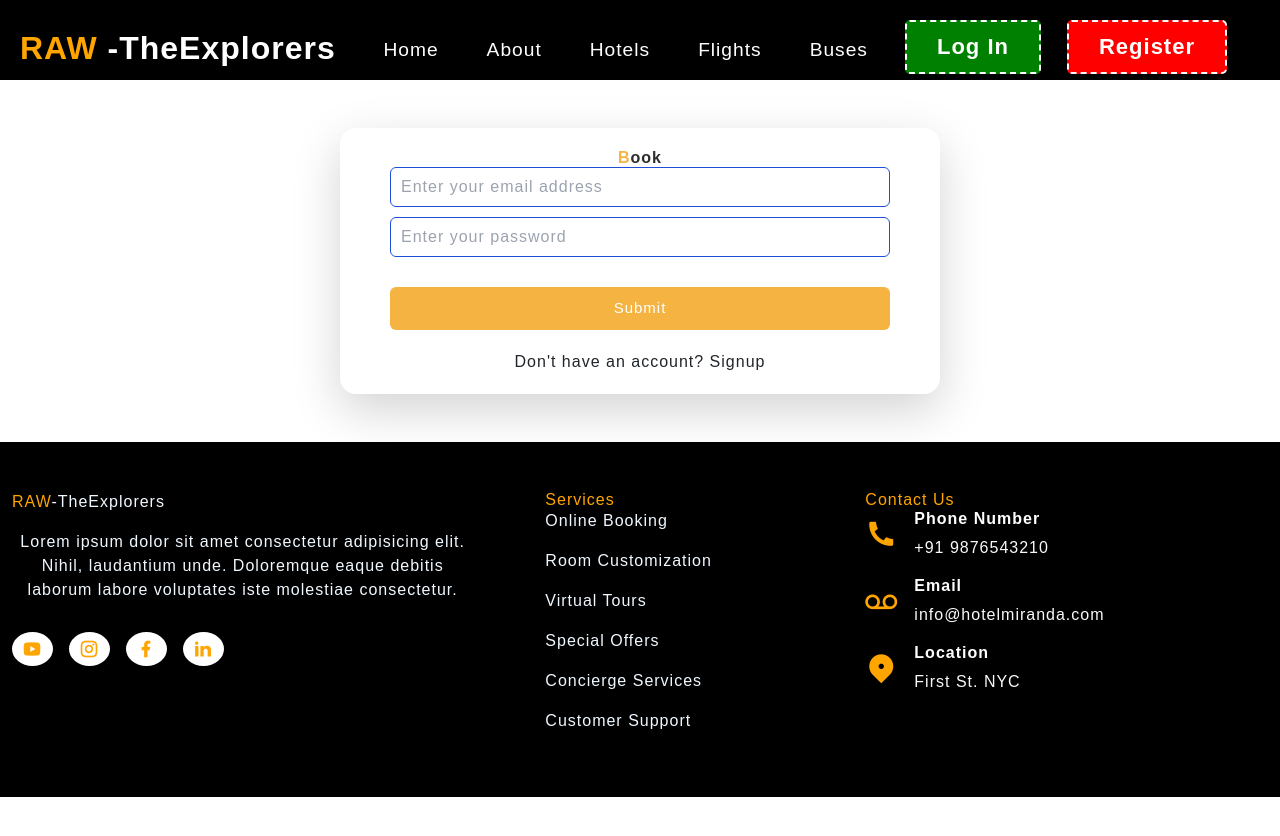
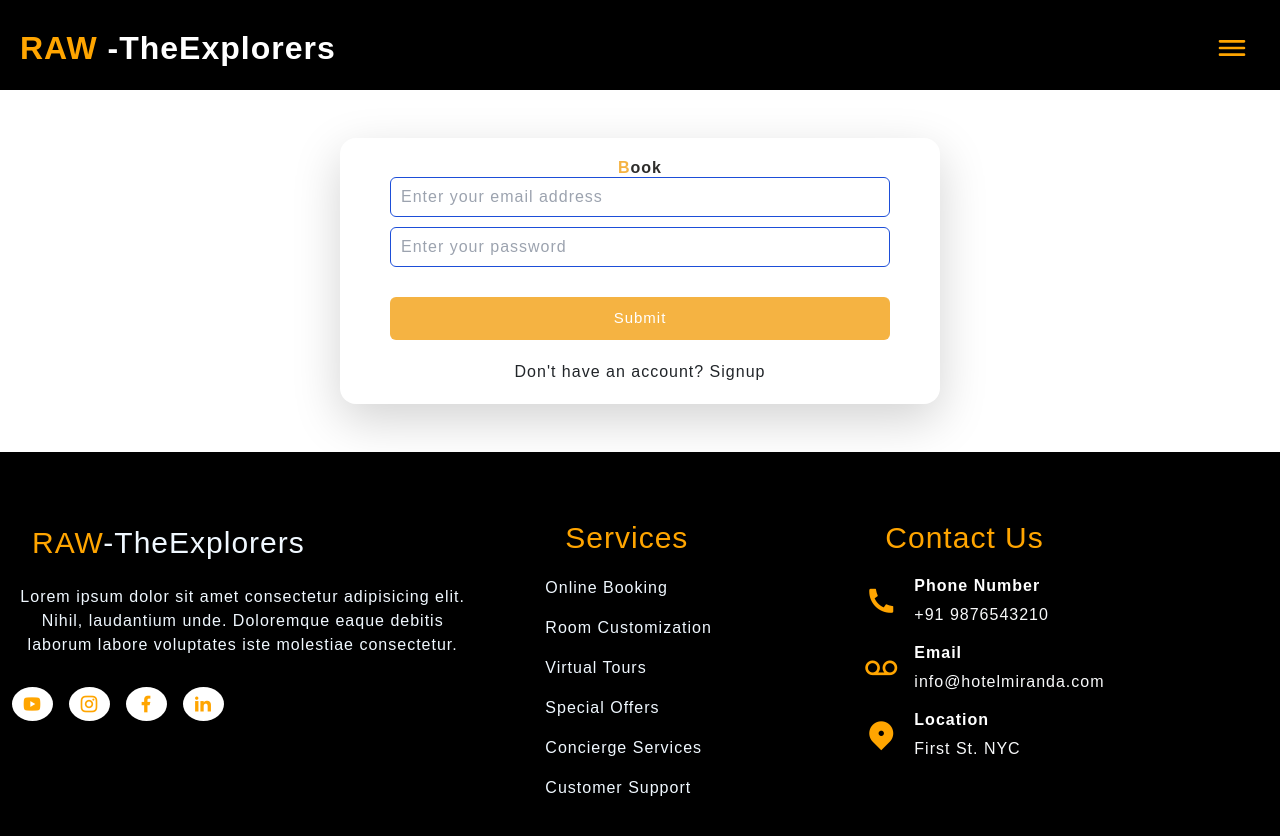
Before and after one commit to abdulwasaay/Booking-System-Frontend, a React (Create React App) app: page /login in a window 1280 px wide. Shown: the top 836 px of the page. Before the commit the page ends 800 px from the top, so only its background shows below. Built offline with nearby package versions, Linux system fonts and the light colour scheme.

Commit message:
Set responsiveness

```diff
--- a/src/components/hotels-components/Footer.jsx
+++ b/src/components/hotels-components/Footer.jsx
@@ -8,7 +8,7 @@ const Footer = () => {
         <Container className='py-5'>
       <Row class="section__container footer__container d-flex align-items-center ">
         <Col lg="5" class="footer__col">
-        <div className="logo">
+        <div className="logo" style={{fontSize: "30px", margin: "20px"}}>
             <span className='explorer' style={{color: "#ffa500"}}>RAW</span>
             <span className='raw raw2' >-TheExplorers</span>
         </div>
@@ -33,7 +33,7 @@ const Footer = () => {
           </ul>
         </Col>
         <Col lg="3" class="footer__col">
-          <h4 className='description2' style={{color: "#ffa500"}}>Services</h4>
+          <h4 className='description2' style={{color: "#ffa500" , fontSize: "30px", margin: "20px"}}>Services</h4>
           <div class="footer__links">
             <li className='description'><a href="#">Online Booking</a></li>
             <li className='description'><a href="#">Room Customization</a></li>
@@ -44,7 +44,7 @@ const Footer = () => {
           </div>
         </Col>
         <Col lg="3" class="footer__col">
-          <h4 className='description2' style={{color: "#ffa500"}}>Contact Us</h4>
+          <h4 className='description2' style={{color: "#ffa500", fontSize: "30px", margin: "20px"}}>Contact Us</h4>
           <div class="footer__links">
             <li>
               <span><i class="ri-phone-fill" style={{color: "#ffa500"}}></i></span>
--- a/src/components/hotels-components/Header.jsx
+++ b/src/components/hotels-components/Header.jsx
@@ -12,16 +12,16 @@ function Header() {
       <nav id="nav-bar" className="navbar">
         <div className="nav-container">
           <NavLink exact to="/" className="nav-logo">
-            <span style={{fontWeight: "700"}}>RAW <span style={{color:"white"}}>-TheExplorers</span></span>
+            <span style={{fontWeight: "700",color:"#ffa500"}}>RAW <span style={{color:"white"}}>-TheExplorers</span></span>
           </NavLink>
 
-          <ul className={click ? "nav-menu active" : "nav-menu"}>
+          <ul className={click ? "nav-menu active" : "nav-menu"} >
             <li className="nav-item marg">
               <NavLink
                 exact
                 to="/home"
                 activeClassName="active"
-                className="nav-links"
+                className="nav-links" style={{color:"white",textDecoration:"none"}}
                 onClick={handleClick}
               >
                 Home
@@ -32,7 +32,7 @@ function Header() {
                 exact
                 to="/about"
                 activeClassName="active"
-                className="nav-links"
+                className="nav-links" style={{color:"white",textDecoration:"none"}}
                 onClick={handleClick}
               >
                 About
@@ -43,7 +43,7 @@ function Header() {
                 exact
                 to="/hotels"
                 activeClassName="active"
-                className="nav-links"
+                className="nav-links" style={{color:"white",textDecoration:"none"}}
                 onClick={handleClick}
               >
                 Hotels
@@ -54,7 +54,7 @@ function Header() {
                 exact
                 to="/flights"
                 activeClassName="active"
-                className="nav-links"
+                className="nav-links" style={{color:"white",textDecoration:"none"}}
                 onClick={handleClick}
               >
                 Flights
@@ -65,7 +65,7 @@ function Header() {
                 exact
                 to="/buses"
                 activeClassName="active"
-                className="nav-links"
+                className="nav-links" style={{color:"white",textDecoration:"none"}}
                 onClick={handleClick}
               >
                 Buses
@@ -73,12 +73,12 @@ function Header() {
             </li>
             <li className="nav-item">
             <button className="btg">
-            <Link to="/login"> Log In</Link>
+            <Link to="/login" style={{color:"white",textDecoration:"none"}}> Log In</Link>
             </button>
             </li>
             <li className="nav-item">
             <button className="btr">
-               <Link to="/signup"> Register </Link>
+               <Link to="/signup" style={{color:"white",textDecoration:"none"}}> Register </Link>
             </button>
             </li>
           </ul>
@@ -86,11 +86,11 @@ function Header() {
 
             {click ? (
               <span className="icon">
-                <HamburgetMenuOpen />{" "}
+                <HamburgetMenuClose />{" "}
               </span>
             ) : (
               <span className="icon">
-                <HamburgetMenuClose />
+                <HamburgetMenuOpen />
               </span>
             )}
           </div>
--- a/src/pages/Home.jsx
+++ b/src/pages/Home.jsx
@@ -304,18 +304,18 @@ const Home = () => {
       <div className="container">
         <div className="row">
           <div className="col-md-4 py-3 py-md-0">
-            <div className="card">
-              <img src={khi2} alt="" height="230px" />
+            <div className="card" style={{height: "300px"}}>
+              <img src={khi2} alt="" style={{height: "300px"}} />
             </div>
           </div>
           <div className="col-md-4 py-3 py-md-0">
-            <div className="card">
-              <img src={lhr2} alt="" height="230px" />
+            <div className="card" style={{height: "300px"}}>
+              <img src={lhr2} alt="" style={{height: "300px"}} />
             </div>
           </div>
           <div className="col-md-4 py-3 py-md-0">
-            <div className="card">
-              <img src={isl2} alt="" height="230px" />
+            <div className="card" style={{height: "300px"}}>
+              <img src={isl2} alt="" style={{height: "300px"}} />
             </div>
           </div>
         </div>
@@ -323,18 +323,18 @@ const Home = () => {
 
         <div className="row">
           <div className="col-md-4 py-3 py-md-0">
-            <div className="card">
-              <img src={qt2} alt="" height="230px" />
+            <div className="card"  style={{height: "300px"}}>
+              <img src={qt2} alt="" style={{height: "300px"}} />
             </div>
           </div>
           <div className="col-md-4 py-3 py-md-0">
-            <div className="card">
-              <img src={skd2} alt="" height="230px" />
+            <div className="card" style={{height: "300px"}}>
+              <img src={skd2} alt="" style={{height: "300px"}} />
             </div>
           </div>
           <div class="col-md-4 py-3 py-md-0">
-            <div class="card">
-              <img src={kash2} alt="" height="230px" />
+            <div class="card" style={{height: "300px"}}>
+              <img src={kash2} alt="" style={{height: "300px"}} />
             </div>
           </div>
         </div>
--- a/src/shared/hotels-shared/HotelDetails.jsx
+++ b/src/shared/hotels-shared/HotelDetails.jsx
@@ -27,13 +27,13 @@ const HotelDetails = () => {
                             <img src={imgUrl} height={380} width={800} alt='' />
 
                             <div className='tourInfo'>
-                                <h2>{hotel} ({city})</h2>
+                                <h2 style={{fontSize: "25px",fontWeight: "1000"}}> {hotel} ({city})</h2>
                                 <div className='tourDescription'>
                                     {description}
                                 </div>
                                 <div className='tourDates'>
-                                    <h6>Available Arrival Dates: <span>{arrival}</span></h6>
-                                    <h6>Available Departure Dates: <span>{departure}</span></h6>
+                                    <h6 style={{fontSize: "18px",fontWeight: "700"}}>Available Arrival Dates: <span>{arrival}</span></h6>
+                                    <h6 style={{fontSize: "18px",fontWeight: "700"}}>Available Departure Dates: <span>{departure}</span></h6>
                                 </div>
                                 <div className='tourPrice'>
                                     <i class="ri-hand-coin-line"></i><span>  Price: {price}</span>
@@ -151,7 +151,7 @@ const HotelDetails = () => {
                                                     </p>
                                                 </div>
                                             </FormGroup>
-                                            <button type="submit" disabled={isSubmitting} className="pay text-center" >
+                                            <button type="submit" disabled={isSubmitting} className="pay text-center" style={{color:"black"}} >
                                                 Pay Now
                                             </button>
                                             <p className=' text-center text-red-600 font-extrabold ml-[20px] mr-[20px] mt-[10px]'>
--- a/src/shared/hotels-shared/SearchBar.jsx
+++ b/src/shared/hotels-shared/SearchBar.jsx
@@ -102,10 +102,10 @@ import data from '../../data/hotels-data/hotels.json';
               .map((val) => {
                 return(
                   <div className="card col-3 my-2   template" key={val.id} style={{width: 300, marginInline: 5, paddingBlock:10}}>
-                    <img className='card-img-top' src={val.image} height={300} width={300} alt="" />
+                    <img className='card-img-top' src={val.image} style={{height: "300px"}} width={300} alt="" />
                     <div className='card-body'>
-                      <h3 className='hotel'>{val.hotel}<span className='city'> ({val.city})</span></h3>
-                      <Link to={`/hotels/${val.id}`} className='bt' sty>
+                      <h3 className='hotel' style={{color:"black"}}>{val.hotel}<span className='city' style={{color:"black"}}> ({val.city})</span></h3>
+                      <Link to={`/hotels/${val.id}`} className='bt' >
                          View Details
                       </Link>
                     </div>
--- a/src/styles/hotels-styles/header.css
+++ b/src/styles/hotels-styles/header.css
@@ -1,6 +1,6 @@
 .navbar {
     background-color: black;
-    height: 80px;
+    height: 90px;
     display: flex;
     justify-content: center;
     align-items: center;
@@ -61,6 +61,7 @@
 
     line-height: 40px;
     margin-right: 1rem;
+    color: #fff;
   }
 
   .nav-item:after {
@@ -70,11 +71,13 @@
     width: 0;
     background: transparent;
     transition: width 0.7s ease, background-color 0.5s ease;
+    color: #fff;
   }
 
   .nav-item:hover:after {
     width: 100%;
     background: #ffa500;
+    color: #fff;
   }
 
   .nav-item .active {
@@ -93,7 +96,7 @@
     height: 2rem;
   }
 
-  @media screen and (max-width: 960px) {
+  @media screen and (max-width: 1280px) {
     .nav-menu {
       display: flex;
       flex-direction: column;
@@ -117,6 +120,7 @@
       color: #ffa500;
       border: none;
     }
+
     .nav-links {
       padding: 0;
       width: 100%;
@@ -148,6 +152,10 @@
         margin-top: 0;
     }
   }
+  @media screen and (max-width: 500px) {
+    .nav-logo {
+      font-size: 25px;
+    }}
   .btr{
     padding-inline: 30px;
     padding-block: 5px;
```
